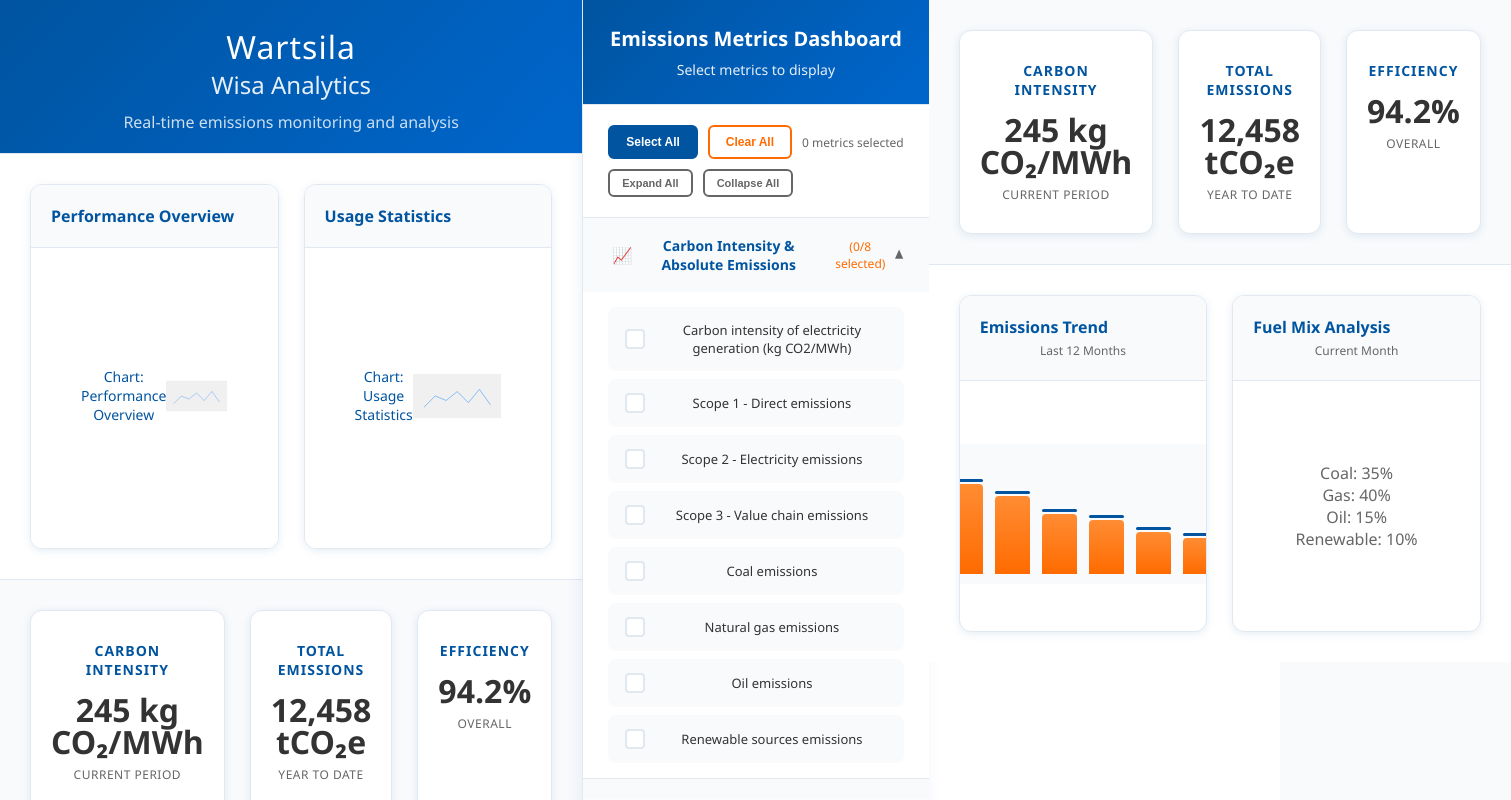
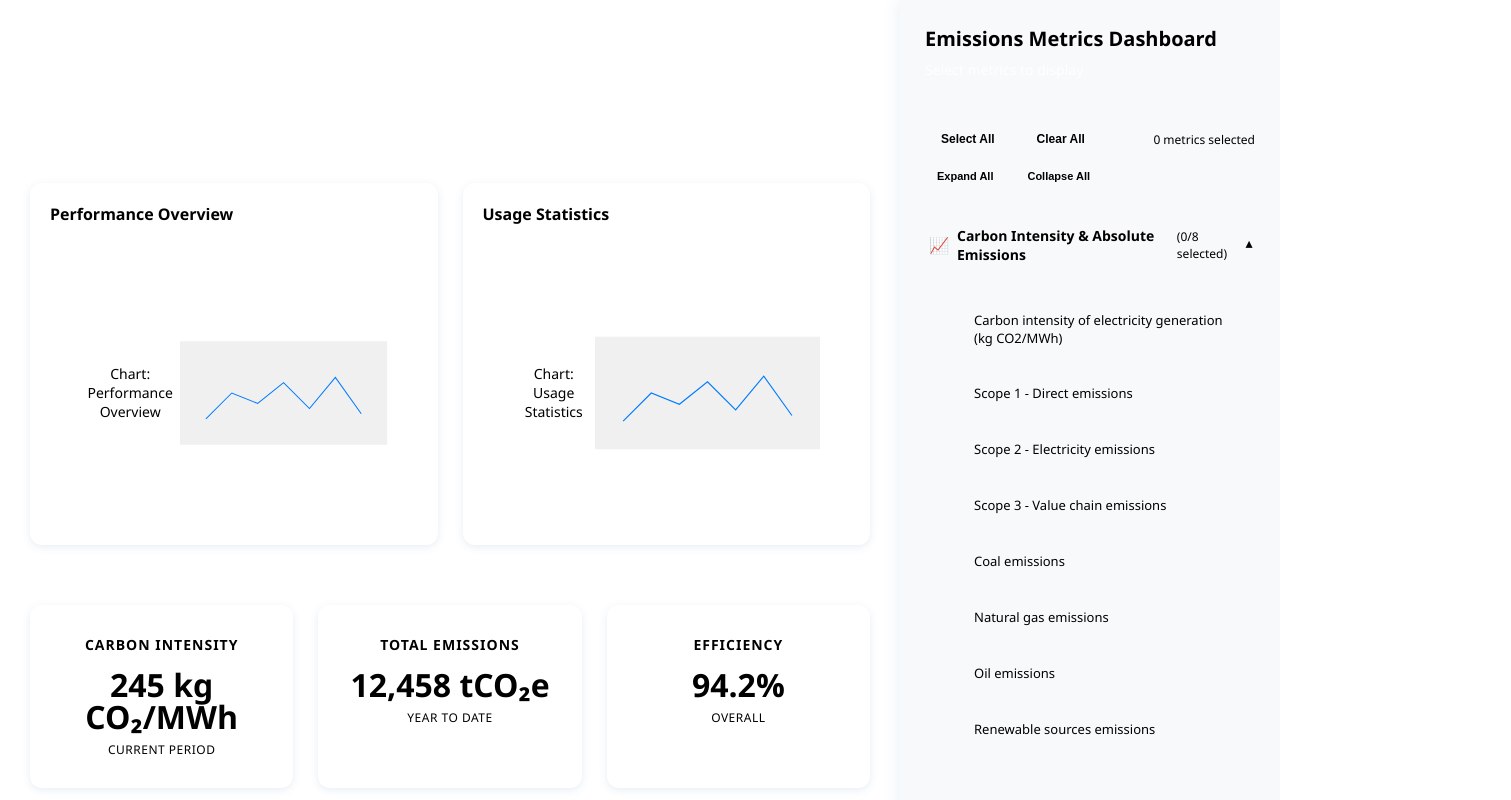
Before and after one commit to JMTI10/wartsila_wisa, a React (Create React App) app: page / in a window 1280 px wide. Shown: the top 800 px of the page, 1511 px wide, since content can reach past the window. Built offline with nearby package versions, Linux system fonts and the light colour scheme.

Commit message:
Changes to be committed: 	modified:   src/App.css 	modified:   src/App.js

```diff
--- a/src/App.css
+++ b/src/App.css
@@ -1,55 +1,25 @@
-/* Keep all existing React styles */
 .App {
-  text-align: center;
+  text-align: left;
 }
 
-.App-logo {
-  height: 40vmin;
-  pointer-events: none;
-}
-
-@media (prefers-reduced-motion: no-preference) {
-  .App-logo {
-    animation: App-logo-spin infinite 20s linear;
-  }
-}
-
-.App-header {
-  background-color: #282c34;
-  padding: 20px;
-  color: white;
-}
-
-.App-link {
-  color: #61dafb;
-}
-
-@keyframes App-logo-spin {
-  from {
-    transform: rotate(0deg);
-  }
-  to {
-    transform: rotate(360deg);
-  }
-}
-
-/* Wartsila Brand Colors */
-:root {
-  --wartsila-blue: #0054a0;
-  --wartsila-orange: #ff6b00;
-  --wartsila-white: #ffffff;
-  --text-dark: #333333;
-  --text-light: #666666;
-  --background-light: #f8fafc;
-  --border-light: #e2e8f0;
-}
-
-/* Main Layout */
+/* CRITICAL: Ensure main-layout uses flexbox correctly */
 .main-layout {
   display: flex;
   min-height: 100vh;
-  background: var(--wartsila-white);
-  font-family: 'Segoe UI', Tahoma, Geneva, Verdana, sans-serif;
+  width: 100%;
+}
+
+/* Main content area (left side) */
+.main-layout > :first-child {
+  flex: 1;
+  min-width: 0; /* Important for flexbox */
+}
+
+/* Sidebar area (right side) - FIXED WIDTH */
+.main-layout > :last-child {
+  width: 380px;
+  flex-shrink: 0; /* Prevent sidebar from shrinking */
+  background: #f8f9fa; /* Visual indicator that sidebar exists */
 }
 
 /* Responsive */
@@ -57,4 +27,8 @@
   .main-layout {
     flex-direction: column;
   }
+
+  .main-layout > :last-child {
+    width: 100%;
+  }
 }
--- a/src/App.js
+++ b/src/App.js
@@ -1,16 +1,14 @@
 import React from 'react';
 import './App.css';
 import MainChart from './components/MainChart';
-import Sidebar from './components/Sidebar';
-import DataDisplay from './components/DataDisplay';
+import Sidebar from './components/Sidebar'; // MAKE SURE THIS IMPORT EXISTS
 
 function App() {
   return (
     <div className="App">
       <div className="main-layout">
         <MainChart />
-        <Sidebar />
-        <DataDisplay />
+        <Sidebar /> {/* MAKE SURE THIS LINE EXISTS */}
       </div>
     </div>
   );
```
